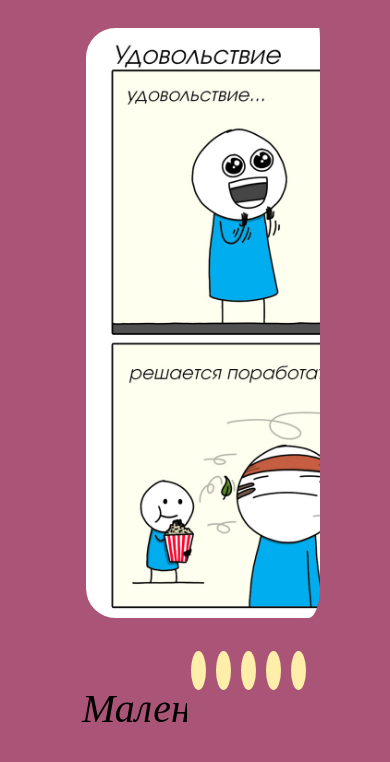
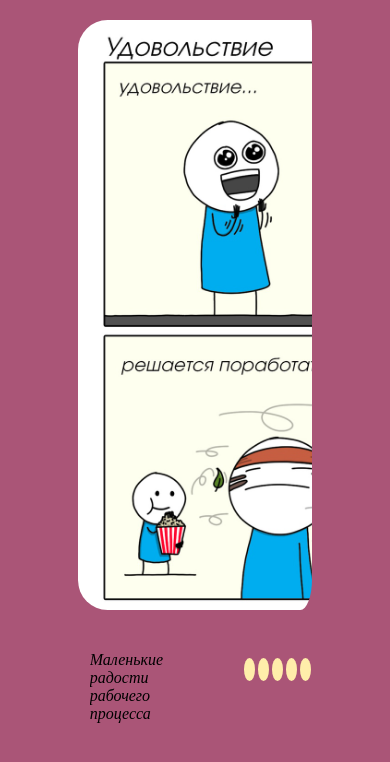
Before and after one commit to KarinaDovg/cssMemeSlider, a plain HTML site: page cssMemeSlider/index.html in a window 390 px wide. Drawn offline with Linux system fonts and the light colour scheme.

Commit message:
feat: add adaptive for desktop on 1024px (Sat, Sep 16, 2023 03:29:54 PM)

```diff
--- a/cssMemeSlider/style.css
+++ b/cssMemeSlider/style.css
@@ -2,6 +2,7 @@ body {
   width: 100vw;
   height: 100vh;
   background-color: #A57;
+  margin: 0;
 }
 
 input {
@@ -21,7 +22,6 @@ input {
   width: 500%;
   height: 100%;
   display: flex;
-  column-gap: 110px;
   transition: 1s ease all;
 }
 
@@ -87,7 +87,7 @@ label:active .firstBtn {
 .secondBtn {
   width: 80%;
   height: 80%;
-   margin: 10%;
+  margin: 10%;
   border-radius: 50%;
   background-color: transparent;
   transition: 0.5s;
@@ -100,12 +100,11 @@ label:active .firstBtn {
   height: 15%;
   justify-content: space-between;
   align-items: center;
-  width: 80%;
+  width: 60%;
   margin: 0 auto;
 }
 
 .label_slider {
-  padding-right: 15%;
   padding-top: 5%;
 }
 
@@ -124,7 +123,6 @@ label:active .firstBtn {
   display: flex;
   column-gap: 10%;
   transition: 1s ease all;
-  padding-left: 25%;
 }
 
 .container_text_slider p {
@@ -133,21 +131,54 @@ label:active .firstBtn {
 }
 
 #slide-one:checked~.container_common .container_text_slider {
-  margin-left: 0;
+  margin-left: 10%;
 }
 
 #slide-two:checked~.container_common .container_text_slider {
-  margin-left: -98%;
+  margin-left: -105%;
 }
 
 #slide-three:checked~.container_common .container_text_slider {
-  margin-left: -185%;
+  margin-left: -200%;
 }
 
 #slide-four:checked~.container_common .container_text_slider {
-  margin-left: -295%;
+  margin-left: -317%;
 }
 
 #slide-five:checked~.container_common .container_text_slider {
-  margin-left: -380%;
+  margin-left: -412%;
 }
+
+@media (max-width: 1024px) {
+  .container_text_slider p {
+    font-size: 1rem;
+  }
+  .label {
+    height: 5vh;
+    width: 5vh;
+  }
+  .label_slider {
+    width: 30%;
+    padding-top: 3%;
+  }
+  #slide-one:checked~.container_common .container_text_slider {
+    margin-left: 0;
+  }
+
+  #slide-two:checked~.container_common .container_text_slider {
+    margin-left: -122%;
+  }
+
+  #slide-three:checked~.container_common .container_text_slider {
+    margin-left: -221%;
+  }
+
+  #slide-four:checked~.container_common .container_text_slider {
+    margin-left: -348%;
+  }
+
+  #slide-five:checked~.container_common .container_text_slider {
+    margin-left: -450%;
+  }
+}
```
